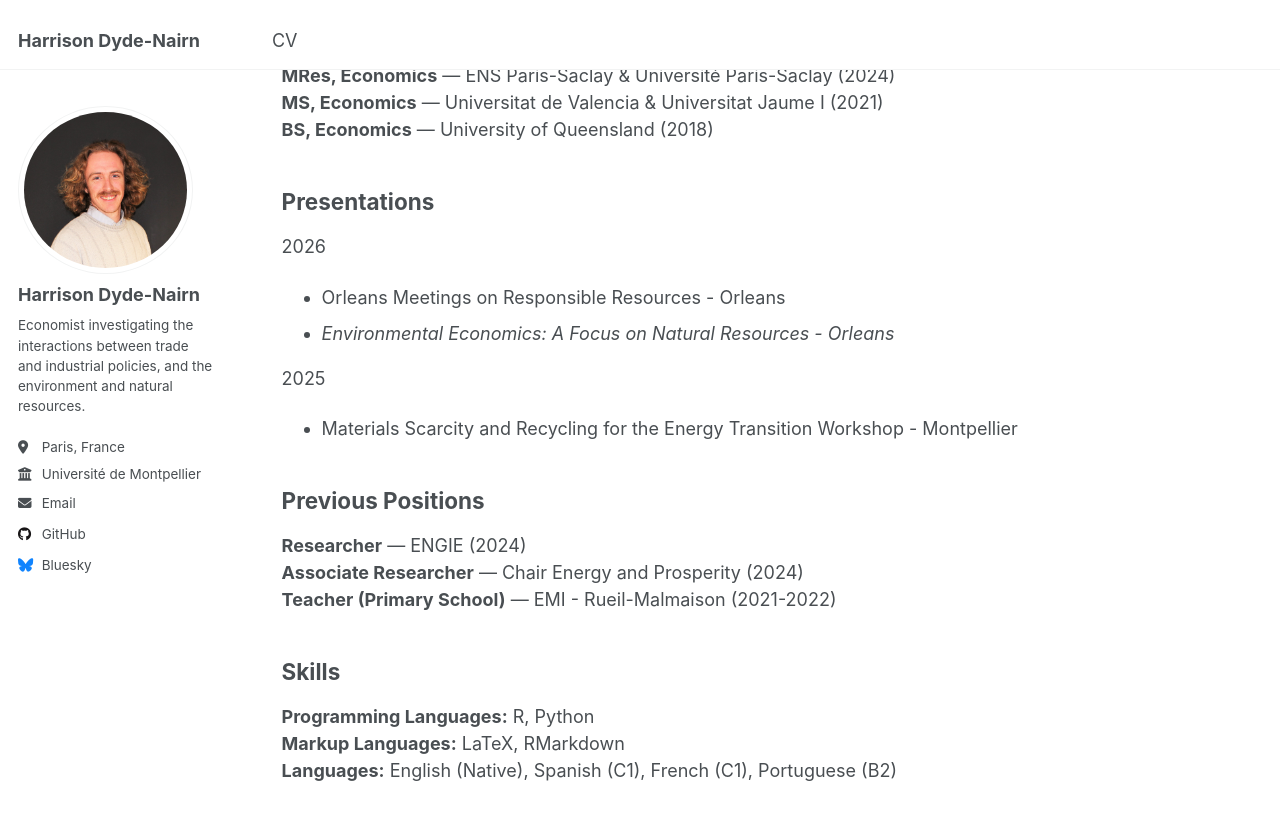
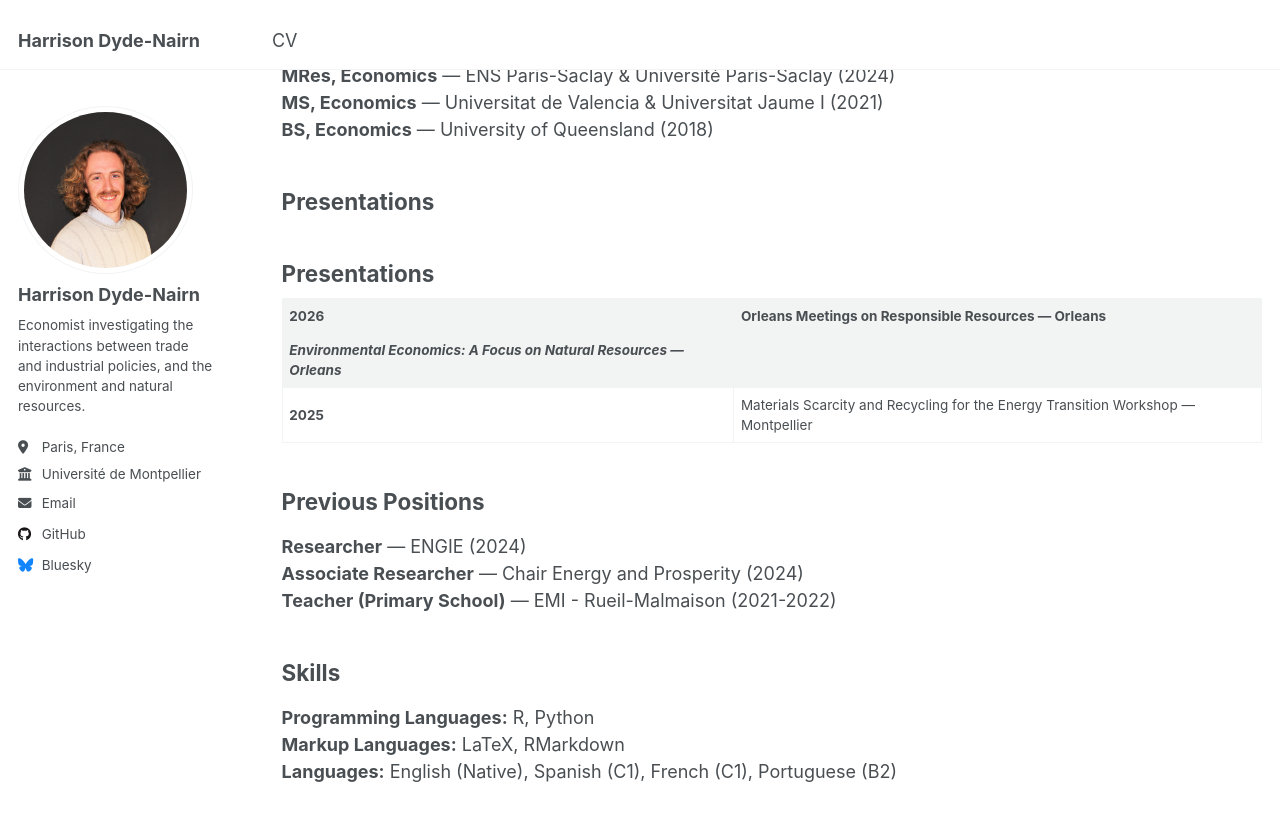
Before and after one commit to hdydenairn/hdydenairn.github.io, a Jekyll site: the page built from _pages/cv.md, in a window 1280 px wide and 900 px high, scrolled down 495 px. Shown: the top 821 px of the window. Built offline with Jekyll 4.4.1, drawn with Linux system fonts in a browser that asks for light colours.

Commit message:
Update cv.md

```diff
--- a/_pages/cv.md
+++ b/_pages/cv.md
@@ -26,12 +26,12 @@ redirect_from:
 
 ## Presentations
 
-2026
-- Orleans Meetings on Responsible Resources - Orleans
-- *Environmental Economics: A Focus on Natural Resources - Orleans*
+## Presentations
 
-2025
-- Materials Scarcity and Recycling for the Energy Transition Workshop - Montpellier
+| **2026** | Orleans Meetings on Responsible Resources — Orleans
+*Environmental Economics: A Focus on Natural Resources — Orleans* |
+|---------|--------------------------------------------------------|
+| **2025** | Materials Scarcity and Recycling for the Energy Transition Workshop — Montpellier |
 
 ## Previous Positions
 **Researcher** — ENGIE (2024)<br>
```
